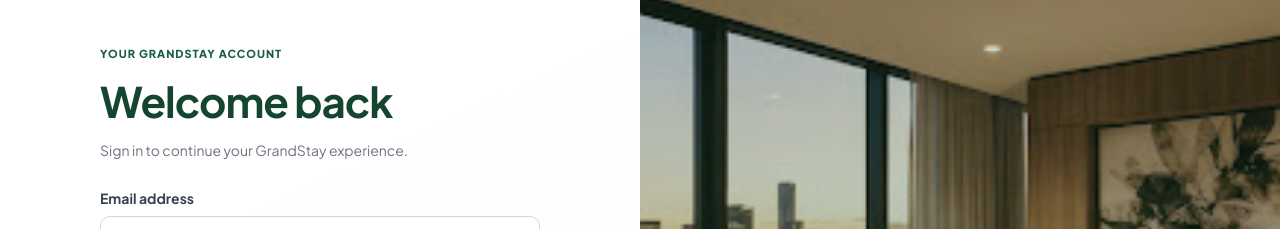
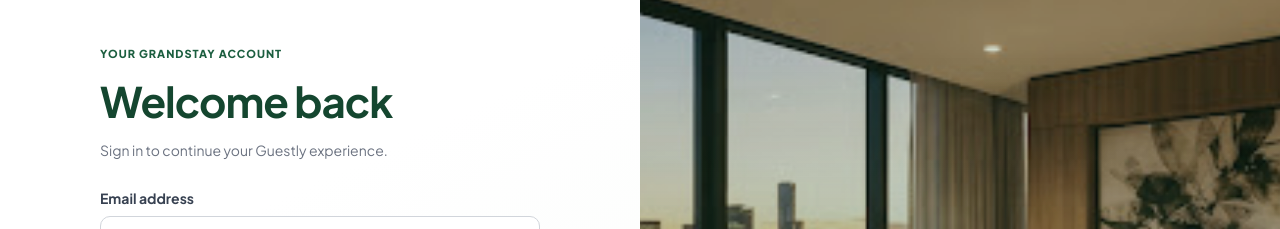
Before and after one commit to Soft-Nation-dev/grandstay, a Next.js app: page /login in a window 1280 px wide. Shown: the part 89-318 px from the top of the page. Built offline with nearby package versions, Linux system fonts and the light colour scheme.

Commit message:
Apply Guestly branding in app/login/page.tsx

```diff
--- a/app/login/page.tsx
+++ b/app/login/page.tsx
@@ -6,5 +6,5 @@ import { AuthShell } from "@/components/auth/auth-shell";
 export const metadata: Metadata = { title: "Sign in" };
 
 export default function LoginPage() {
-  return <AuthShell title="Welcome back" description="Sign in to continue your GrandStay experience."><Suspense fallback={<p role="status">Loading sign in…</p>}><AuthForm /></Suspense></AuthShell>;
+  return <AuthShell title="Welcome back" description="Sign in to continue your Guestly experience."><Suspense fallback={<p role="status">Loading sign in…</p>}><AuthForm /></Suspense></AuthShell>;
 }
```
